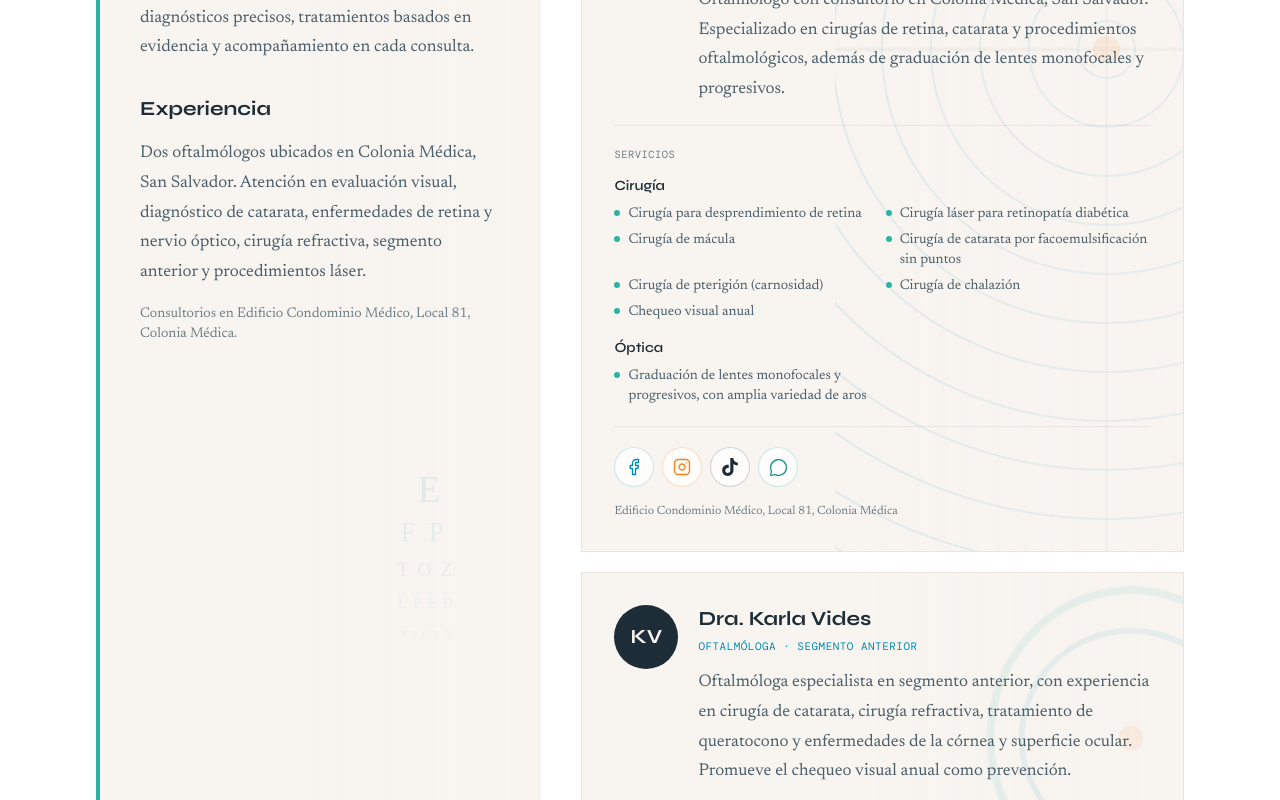
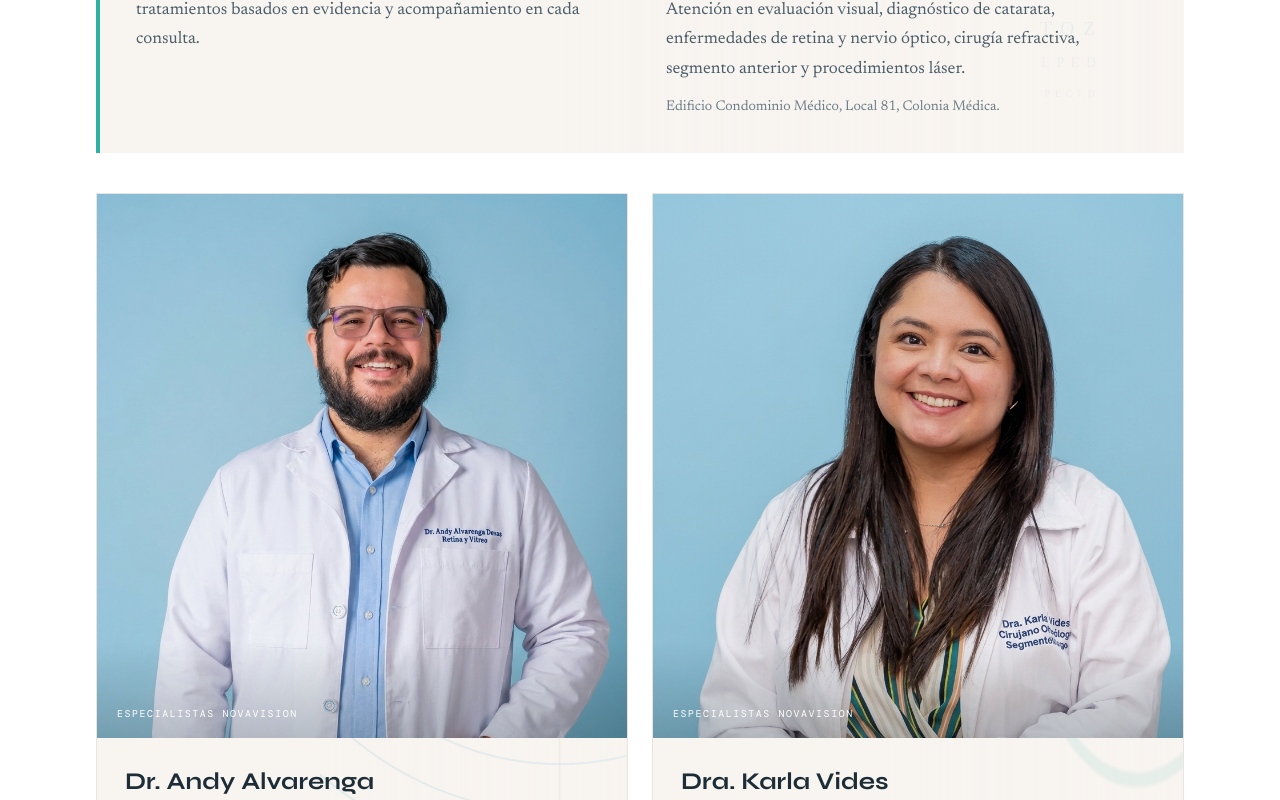
Before and after one commit to leofdr7/novavision, a React (Vite) app: page / in a window 1280 px wide. Shown: the part 1720-2520 px from the top of the page. Built offline with nearby package versions, Linux system fonts and the light colour scheme.

Commit message:
Fotos Doctores

```diff
--- a/src/components/About.tsx
+++ b/src/components/About.tsx
@@ -1,15 +1,6 @@
 import { Facebook, Instagram, MessageCircle, Phone } from "lucide-react";
 import { clinic } from "../data/clinic";
 import { Reveal, SectionLabel, SectionTitle } from "./ui/Reveal";
-
-function DoctorInitials({ name }: { name: string }) {
-  const parts = name.replace(/^(Dr\.|Dra\.)\s*/i, "").split(" ");
-  const initials = parts
-    .slice(0, 2)
-    .map((part) => part.charAt(0))
-    .join("");
-  return initials || "Dr";
-}
 
 function TikTokIcon({ size = 18 }: { size?: number }) {
   return (
@@ -41,52 +32,65 @@ export function About() {
           </p>
         </Reveal>
 
-        <div className="mt-10 grid gap-6 md:mt-14 md:gap-10 lg:grid-cols-[0.85fr_1.15fr]">
+        <div className="mt-10 space-y-8 md:mt-14 md:space-y-10">
           <Reveal delay={0.05}>
-            <article className="about-info-card about-info-card--mission h-full border-l-4 border-teal bg-paper p-6 md:p-10">
+            <article className="about-info-card about-info-card--mission grid gap-7 border-l-4 border-teal bg-paper p-6 md:grid-cols-2 md:gap-12 md:p-9">
+              <div>
                 <h3 className="font-display text-xl font-bold text-ink">
                   Nuestra misión
                 </h3>
-              <p className="mt-4 text-ink-soft">
+                <p className="mt-3 text-ink-soft">
                   Preservar y mejorar la salud visual mediante diagnósticos precisos,
                   tratamientos basados en evidencia y acompañamiento en cada consulta.
                 </p>
-              <h3 className="mt-8 font-display text-xl font-bold text-ink">
+              </div>
+              <div>
+                <h3 className="font-display text-xl font-bold text-ink">
                   Experiencia
                 </h3>
-              <p className="mt-4 text-ink-soft">{clinic.experiencia}</p>
-              <p className="mt-4 text-sm text-muted">
-                Consultorios en Edificio Condominio Médico, Local 81, Colonia Médica.
+                <p className="mt-3 text-ink-soft">{clinic.experiencia}</p>
+                <p className="mt-3 text-sm text-muted">
+                  Edificio Condominio Médico, Local 81, Colonia Médica.
                 </p>
+              </div>
             </article>
           </Reveal>
 
-          <div className="grid gap-5">
+          <div className="grid gap-6 lg:grid-cols-2 lg:items-start">
             {clinic.oftalmologos.map((doc, i) => (
               <Reveal key={doc.nombre} delay={0.08 * (i + 1)}>
                 <article
-                  className={`about-info-card group border border-ink/8 bg-paper p-5 transition-colors hover:border-blue/30 md:p-8 ${
+                  className={`about-info-card group border border-ink/8 bg-paper transition-colors hover:border-blue/30 ${
                     i === 0
                       ? "about-info-card--retina"
                       : "about-info-card--cornea"
                   }`}
                 >
-                  <div className="flex gap-4 sm:gap-5">
+                  <div className="relative h-[27rem] overflow-hidden bg-blue/10 sm:h-[32rem] lg:h-[34rem]">
+                    <img
+                      src={doc.foto}
+                      alt={`Retrato de ${doc.nombre}`}
+                      className="h-full w-full object-cover object-top transition-transform duration-700 group-hover:scale-[1.015]"
+                      loading="lazy"
+                    />
                     <div
-                      className="flex h-14 w-14 shrink-0 items-center justify-center rounded-full bg-ink font-display text-lg font-bold text-paper sm:h-16 sm:w-16 sm:text-xl"
+                      className="pointer-events-none absolute inset-x-0 bottom-0 h-24 bg-gradient-to-t from-ink/25 to-transparent"
                       aria-hidden
-                    >
-                      <DoctorInitials name={doc.nombre} />
+                    />
+                    <p className="absolute bottom-4 left-5 font-mono text-[0.62rem] uppercase tracking-[0.16em] text-white">
+                      Especialistas Novavision
+                    </p>
                   </div>
-                    <div className="min-w-0 flex-1">
-                      <h4 className="font-display text-xl font-bold text-ink">
+
+                  <div className="p-5 md:p-7">
+                    <div>
+                      <h4 className="font-display text-2xl font-bold text-ink">
                         {doc.nombre}
                       </h4>
                       <p className="mt-1 font-mono text-[0.68rem] uppercase tracking-wider text-blue">
                         {doc.especialidad}
                       </p>
-                      <p className="mt-3 text-ink-soft">{doc.descripcion}</p>
-                    </div>
+                      <p className="mt-4 leading-relaxed text-ink-soft">{doc.descripcion}</p>
                     </div>
 
                   <div className="mt-5 border-t border-ink/8 pt-5">
@@ -189,6 +193,7 @@ export function About() {
                       ))}
                     </div>
                   )}
+                  </div>
                 </article>
               </Reveal>
             ))}
--- a/src/data/clinic.ts
+++ b/src/data/clinic.ts
@@ -2,6 +2,7 @@ export type Doctor = {
   nombre: string;
   especialidad: string;
   descripcion: string;
+  foto: string;
   servicios: string[];
   serviciosGrupos?: { titulo: string; items: string[] }[];
   telefonos: string[];
@@ -37,6 +38,7 @@ export const clinic = {
     {
       nombre: "Dr. Andy Alvarenga",
       especialidad: "Oftalmólogo · Retinólogo",
+      foto: "/Andy.png",
       descripcion:
         "Oftalmólogo con consultorio en Colonia Médica, San Salvador. Especializado en cirugías de retina, catarata y procedimientos oftalmológicos, además de graduación de lentes monofocales y progresivos.",
       servicios: [
@@ -83,6 +85,7 @@ export const clinic = {
     {
       nombre: "Dra. Karla Vides",
       especialidad: "Oftalmóloga · Segmento anterior",
+      foto: "/Karla Vides.png",
       descripcion:
         "Oftalmóloga especialista en segmento anterior, con experiencia en cirugía de catarata, cirugía refractiva, tratamiento de queratocono y enfermedades de la córnea y superficie ocular. Promueve el chequeo visual anual como prevención.",
       servicios: [
```
Also changed, not shown: public/Andy.png (added), public/Karla Vides.png (added). Lines whose indentation alone changed are shown as unchanged.
